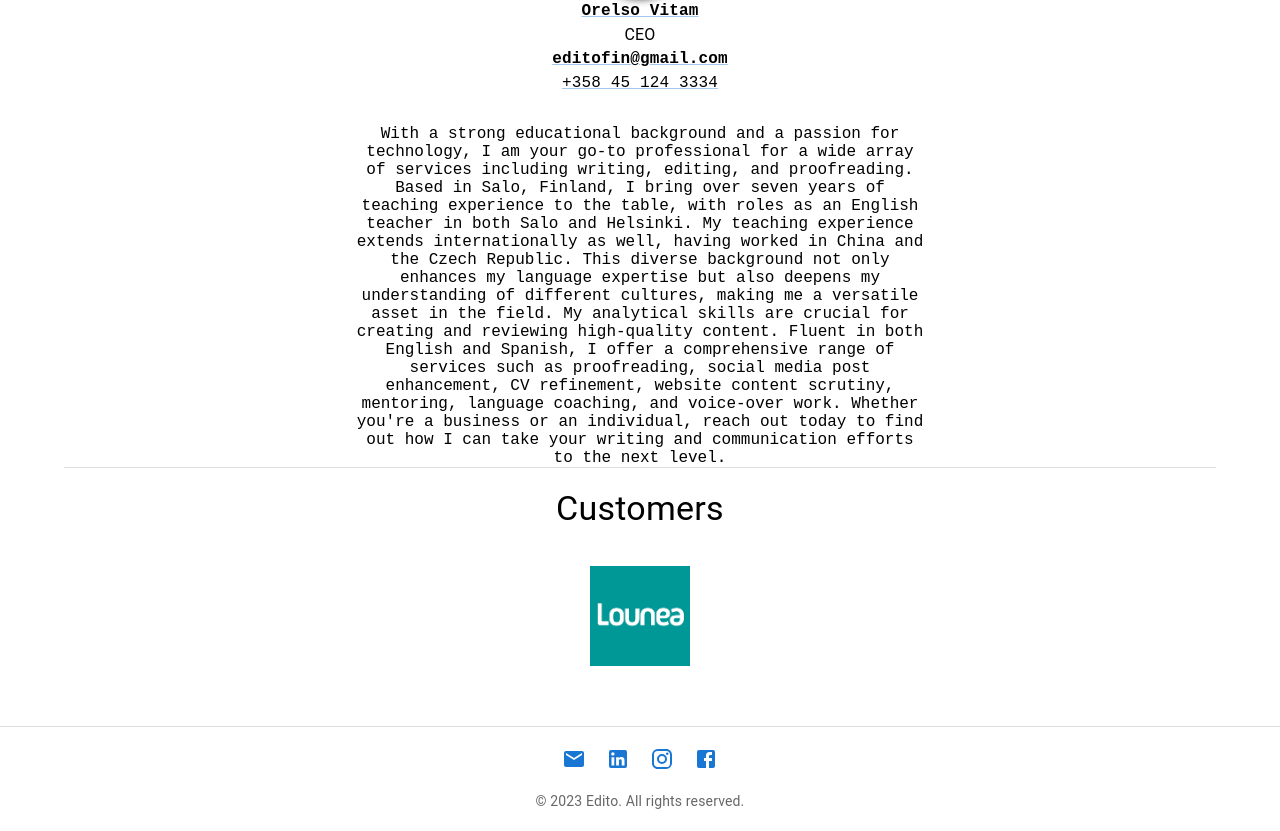
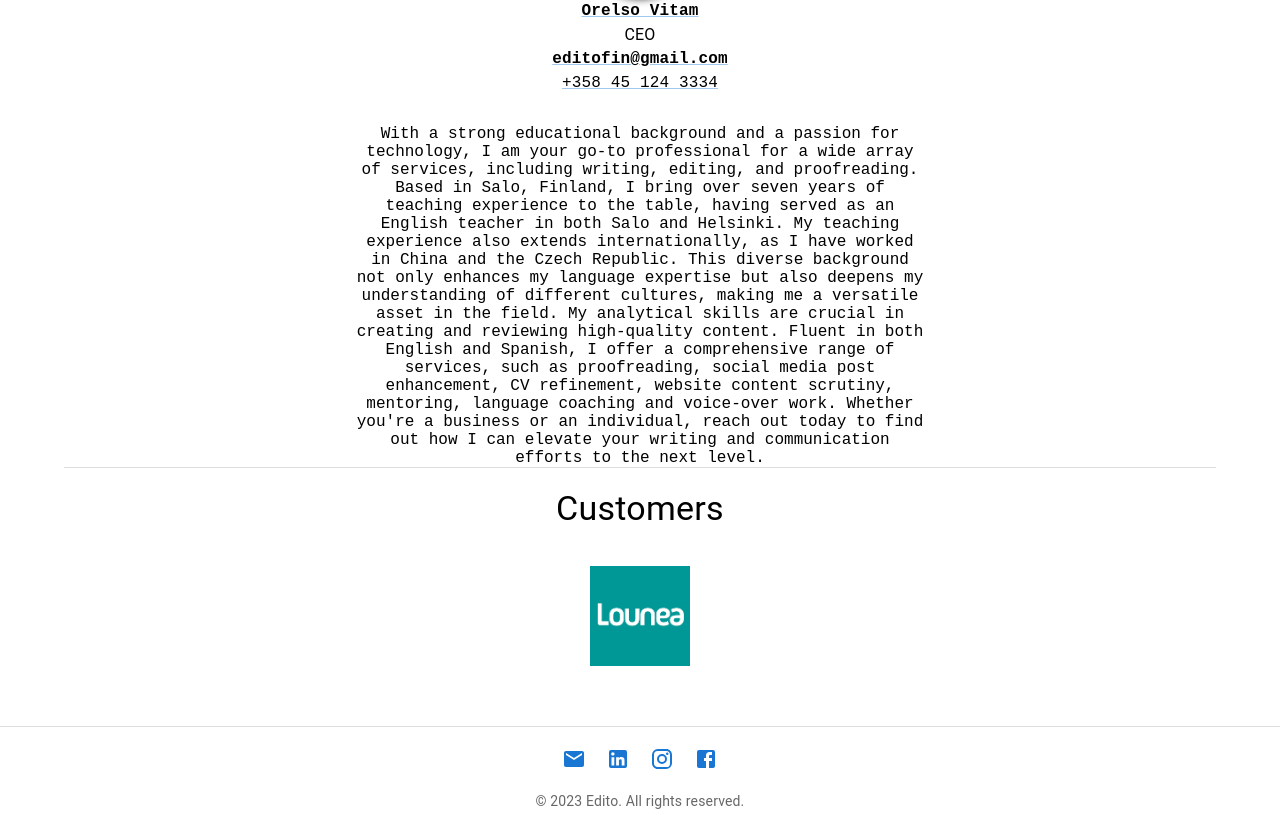
Before and after one commit to Orelso/edito, a React (Create React App) app: page / in a window 1280 px wide. Shown: the part 1180-2011 px from the top of the page. Built offline with nearby package versions, Linux system fonts and the light colour scheme; a web font is replaced by a local one.

Commit message:
update 9

```diff
--- a/src/App.js
+++ b/src/App.js
@@ -430,22 +430,22 @@ function App() {
                 >
                   With a strong educational background and a passion for
                   technology, I am your go-to professional for a wide array of
-                  services including writing, editing, and proofreading. Based
+                  services, including writing, editing, and proofreading. Based
                   in Salo, Finland, I bring over seven years of teaching
-                  experience to the table, with roles as an English teacher in
-                  both Salo and Helsinki. My teaching experience extends
-                  internationally as well, having worked in China and the Czech
+                  experience to the table, having served as an English teacher
+                  in both Salo and Helsinki. My teaching experience also extends
+                  internationally, as I have worked in China and the Czech
                   Republic. This diverse background not only enhances my
                   language expertise but also deepens my understanding of
                   different cultures, making me a versatile asset in the field.
-                  My analytical skills are crucial for creating and reviewing
+                  My analytical skills are crucial in creating and reviewing
                   high-quality content. Fluent in both English and Spanish, I
-                  offer a comprehensive range of services such as proofreading,
+                  offer a comprehensive range of services, such as proofreading,
                   social media post enhancement, CV refinement, website content
-                  scrutiny, mentoring, language coaching, and voice-over work.
+                  scrutiny, mentoring, language coaching and voice-over work.
                   Whether you're a business or an individual, reach out today to
-                  find out how I can take your writing and communication efforts
-                  to the next level.
+                  find out how I can elevate your writing and communication
+                  efforts to the next level.
                 </Typography>
               </div>
             </Grid>
```
